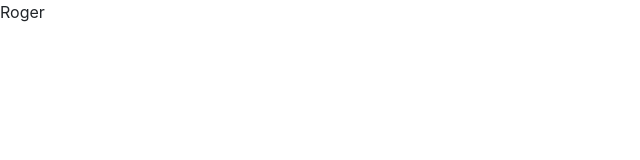
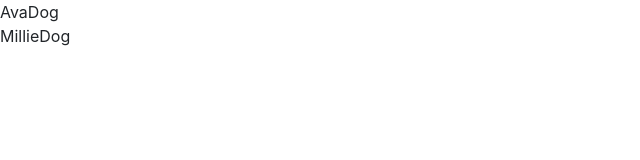
Before and after one commit to ryanlsmith142/react-practice-3, a React (Create React App) app: page / in a window 1280 px wide. Shown: the top 160 px of the page, without its empty margins (0-640 px from the left). Built offline with nearby package versions, Linux system fonts and the light colour scheme.

Commit message:
worked with importing exporting react classes, as well as set up a seed file and played with using info from an outside source and display it using react components

```diff
--- a/src/App.js
+++ b/src/App.js
@@ -1,61 +1,47 @@
 import React from 'react';
-import logo from './logo.svg';
 import './App.css';
-
-function App() {
-  return (
-    <div className="App">
-      <header className="App-header">
-        <img src={logo} className="App-logo" alt="logo" />
-        <p>
-          Edit <code>src/App.js</code> and save to reload.
-        </p>
-        <a
-          className="App-link"
-          href="https://reactjs.org"
-          target="_blank"
-          rel="noopener noreferrer"
-        >
-          Learn React
-        </a>
-      </header>
-    </div>
-  );
-}
-function Animal() {
-  return (
-      <div>
-        Roger
-      </div>
-  )
-}
+import animals from './seed.js';
 
 class AnimalList extends React.Component {
+    constructor(props) {
+        super(props);
+
+        this.state = {
+            animals: [],
+        };
+    }
+
+    componentDidMount() {
+        this.setState({animals: animals});
+    }
+
   render() {
-    const animal = <Animal
+    const animalComponents = animals.map((animal) => (
+        <Animal
+            id={animal.id}
+            name={animal.name}
+            type={animal.type}
+        />
+        ));
 
-      name="Roger"
-
-
-
-    />;
     return (
         <div>
-          {animal}
+          {animalComponents}
         </div>
     );
 
   }
 }
 
-// class Animal extends React.Component {
-//   render() {
-//     return (
-//       <div>
-//         {this.name}
-//       </div>
-//     );
-//   }
-// }
+class Animal extends React.Component {
+  render() {
+    return (
+      <div>
+          {this.props.name}
+          {this.props.type}
+      </div>
+    );
+  }
+}
 
-export default Animal;
+export default AnimalList;
--- /dev/null
+++ b/src/seed.js
@@ -0,0 +1,16 @@
+
+    const animals = [
+        {
+            id: 1,
+            name: "Ava",
+            type: "Dog"
+        },
+        {
+            id: 2,
+            name: "Millie",
+            type: "Dog"
+        }
+    ];
+
+
+export default animals;
```
